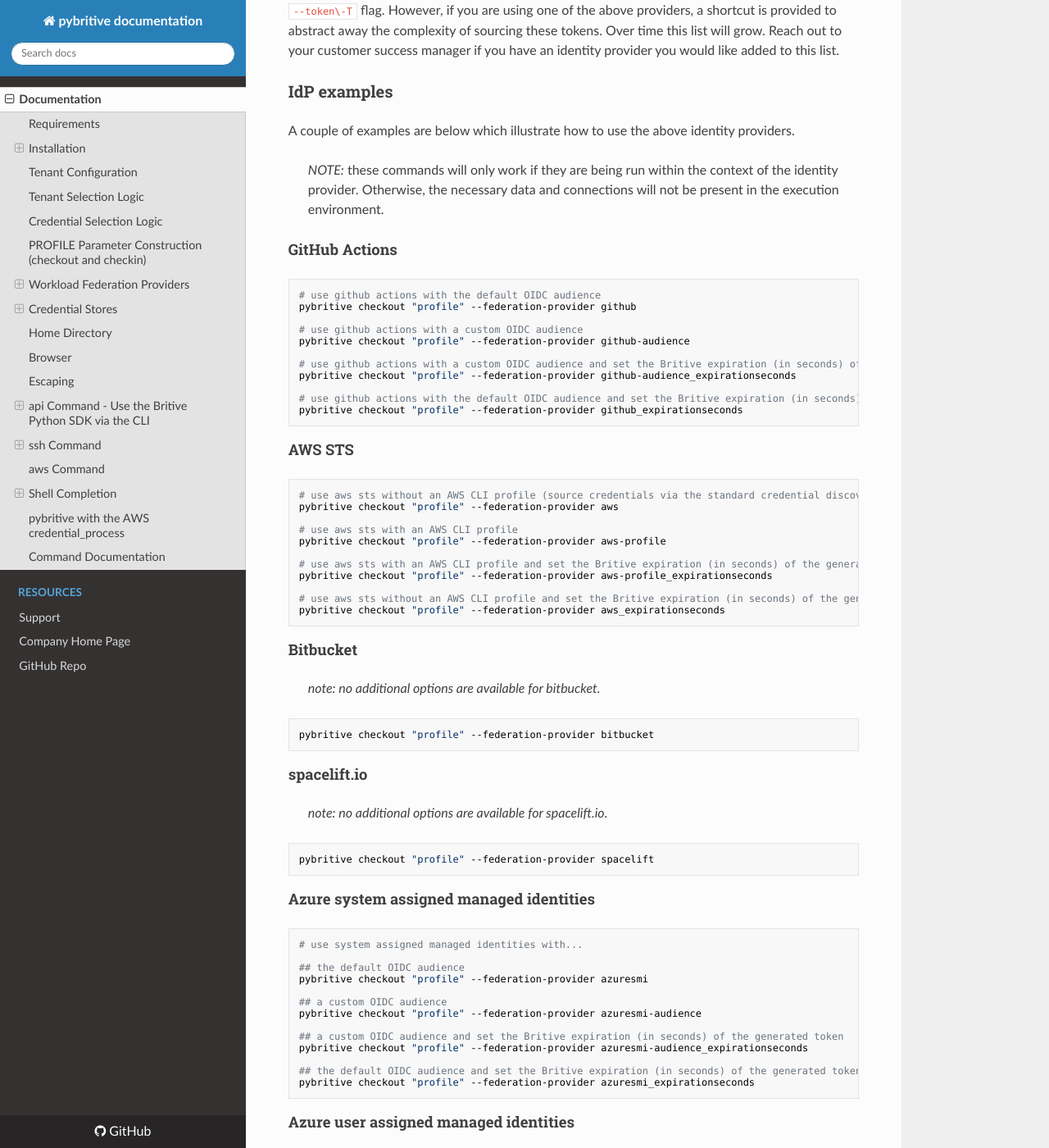
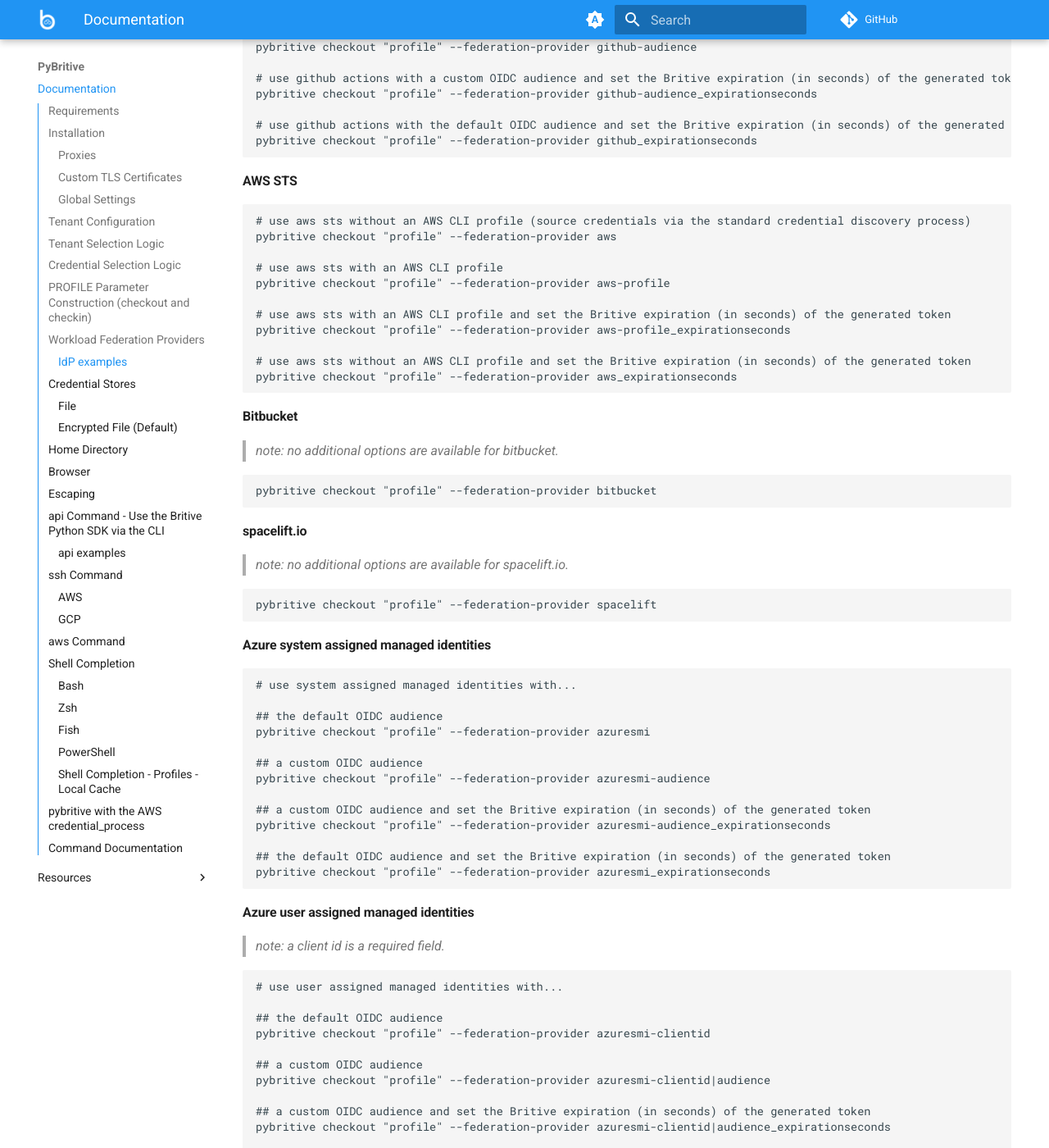
Before and after one commit to britive/python-cli, an MkDocs documentation site: the page built from docs/index.md, in a window 1280 px wide and 1400 px high, scrolled down 6655 px. Shown: the whole window at 82% size. Built offline with MkDocs 1.6.1 and Material for MkDocs 9.7.7, drawn with Linux system fonts in a browser that asks for light colours; nearby versions of some CDN libraries; comment, search, counter and statistics services are not loaded; some of the changed text lies outside the part shown.

Commit message:
docs:update mkdocs theme and verbiage

```diff
--- a/docs/index.md
+++ b/docs/index.md
@@ -1,8 +1,8 @@
 # Welcome to PyBritive
 
-For full documentation visit [docs.britive.com](https://docs.britive.com).
+Full Britive documentation is available here: [docs.britive.com](https://docs.britive.com).
 
-PyBritive is intended to be used as a CLI application for communicating with the Britive Platform.
+`pybritive` is intended to be used as a CLI application for interacting with the Britive Platform.
 
 ## Requirements
 
--- a/mkdocs.yml
+++ b/mkdocs.yml
@@ -1,11 +1,36 @@
-site_name: pybritive documentation
+site_name: PyBritive
 nav:
   - Documentation: index.md
   - Resources:
       - Support: https://support.britive.com
       - Company Home Page: https://www.britive.com
       - GitHub Repo: https://github.com/britive/python-cli
-theme: readthedocs
+theme:
+  logo: assets/logo.png
+  favicon: assets/favicon.png
+  name: material
+  features:
+    - toc.integrate
+    - toc.follow
+  hide:
+    - path
+  palette:
+    - media: "(prefers-color-scheme)"
+      toggle:
+        icon: material/brightness-auto
+        name: Switch to dark mode
+    - media: "(prefers-color-scheme: dark)"
+      primary: black
+      scheme: slate
+      toggle:
+        icon: material/brightness-4
+        name: Switch to light mode
+    - media: "(prefers-color-scheme: light)"
+      primary: blue
+      scheme: default
+      toggle:
+        icon: material/brightness-7
+        name: Switch to system preference
 repo_url: https://github.com/britive/python-cli
 edit_uri: ""
 copyright: 2025 Britive, Inc.
@@ -13,6 +38,8 @@
   - attr_list
   - mkdocs-click
   - admonition
+  - toc:
+      toc_depth: 3
 watch:
   - src/pybritive/commands/
   - src/pybritive/
```
Also changed, not shown: docs/assets/favicon.png (added), docs/assets/logo.png (added).
